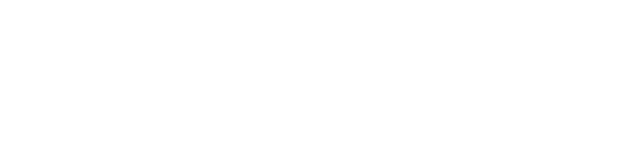
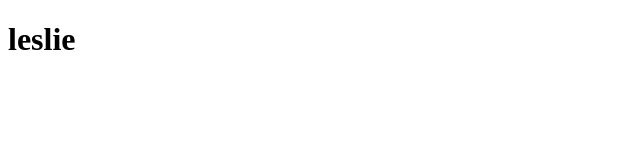
Before and after one commit to Zerebel/sts-recipe-page, a plain HTML site: page leslie.html in a window 1280 px wide. Shown: the whole page, without its empty margins (0-640 px from the left). Drawn offline with Linux system fonts and the light colour scheme.

Commit message:
new branch created

```diff
--- a/index.html
+++ b/leslie.html
@@ -6,6 +6,6 @@
     <title>STS Class Activity</title>
 </head>
 <body>
-
+    <h1>leslie</h1>
 </body>
 </html>
```
